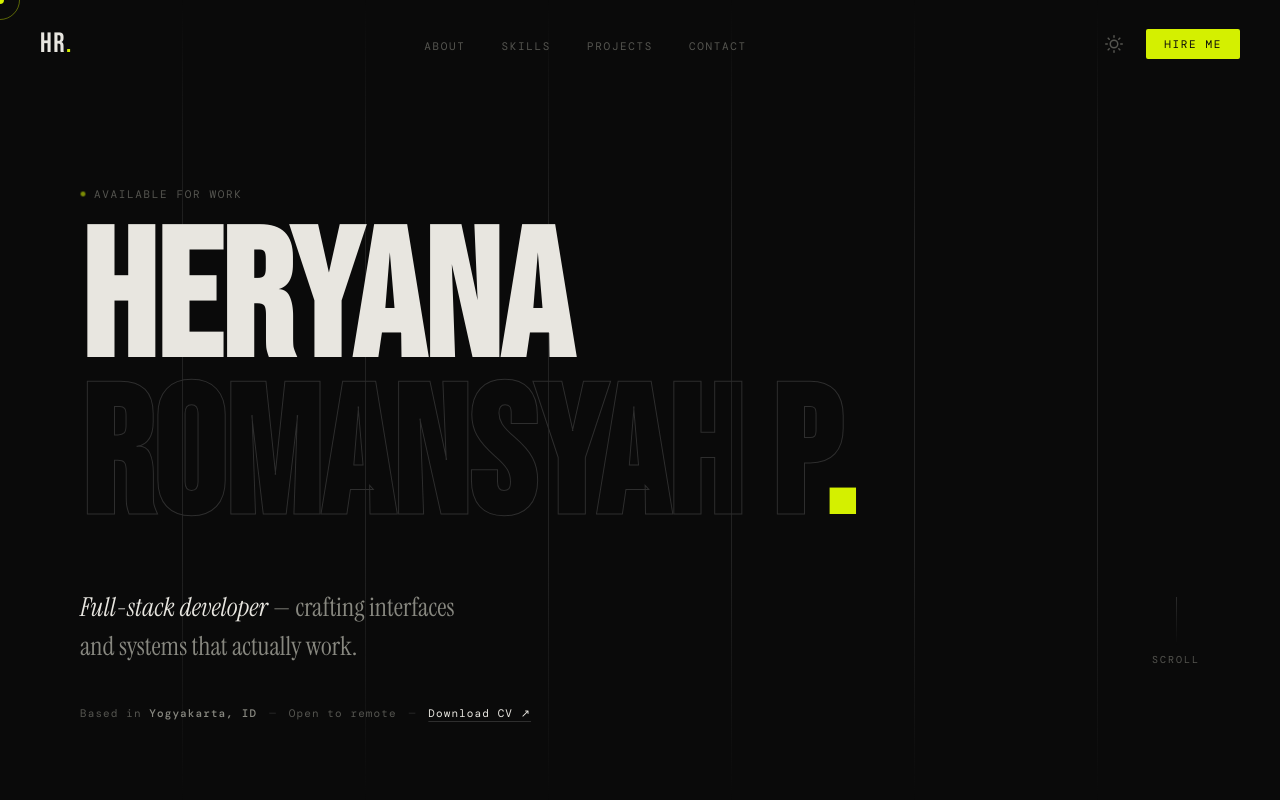
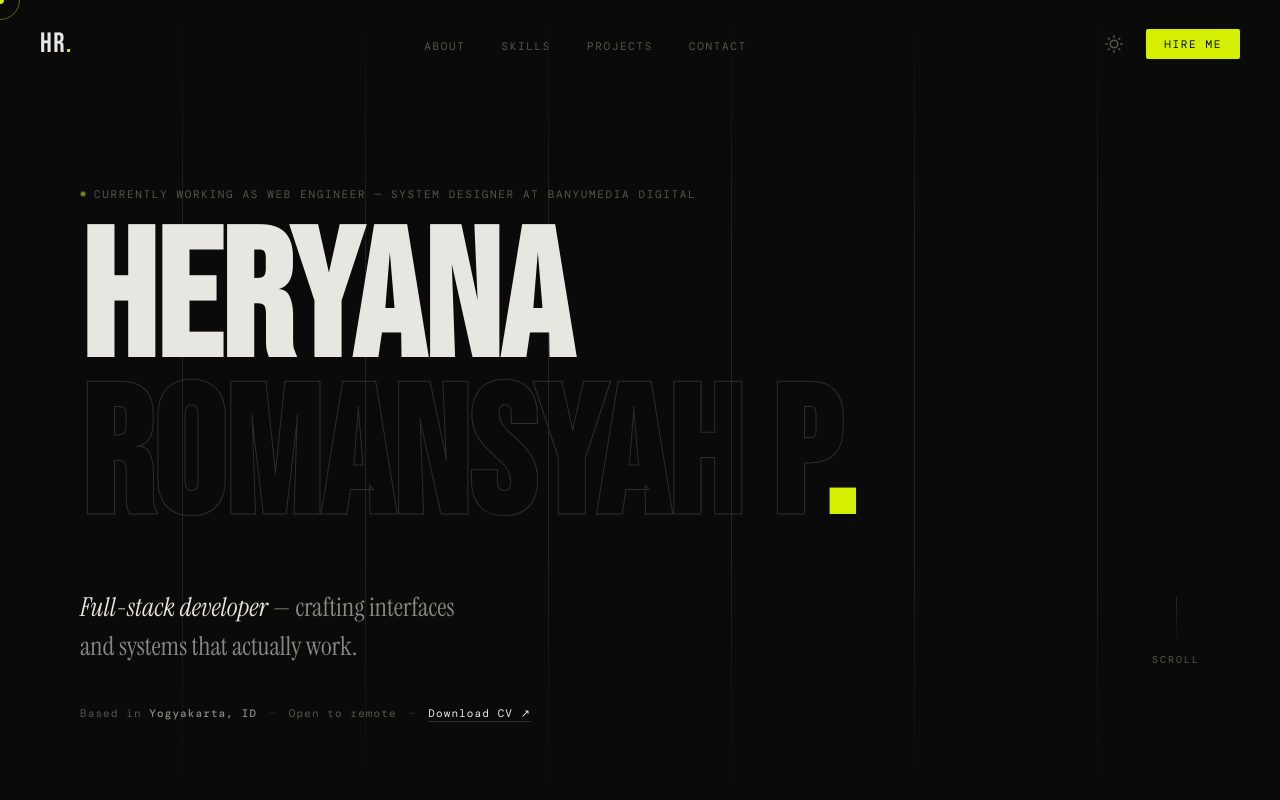
Before and after one commit to caya8205-2/my-portfolio, a React (Vite) app: page / in a window 1280 px wide. Shown: the top 800 px of the page. Built offline with nearby package versions, Linux system fonts and the light colour scheme; no server answers; a web font is replaced by a local one.

Commit message:
add readme

```diff
--- a/src/sections/Hero.tsx
+++ b/src/sections/Hero.tsx
@@ -26,7 +26,7 @@ export default function Hero() {
       <div className="hero-content container">
         <div className="hero-tag">
           <span className="tag-dot" />
-          available for work
+          currently working as Web Engineer — System Designer at Banyumedia Digital
         </div>
 
         <h1 className="hero-name">
```
Also changed, not shown: 1 other file (tests, documents, lock files or other folders).
